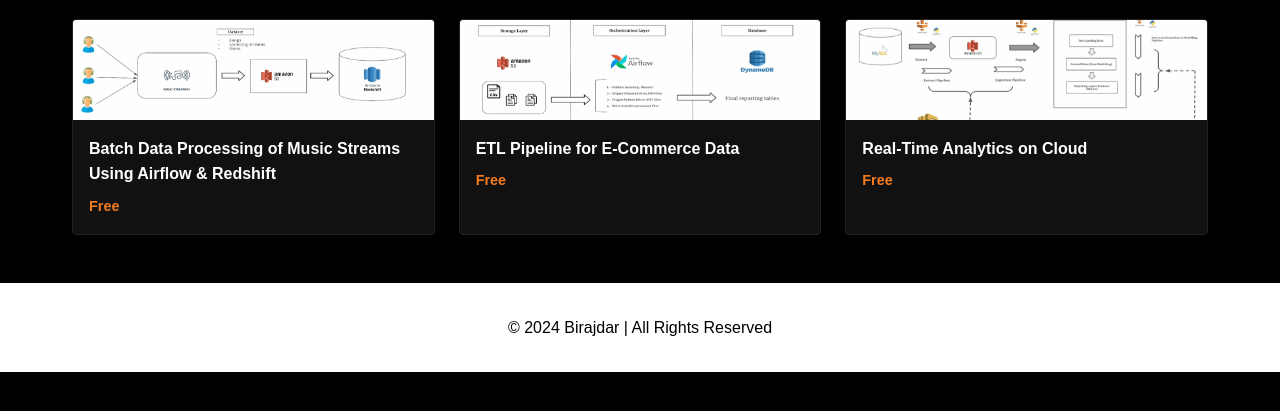
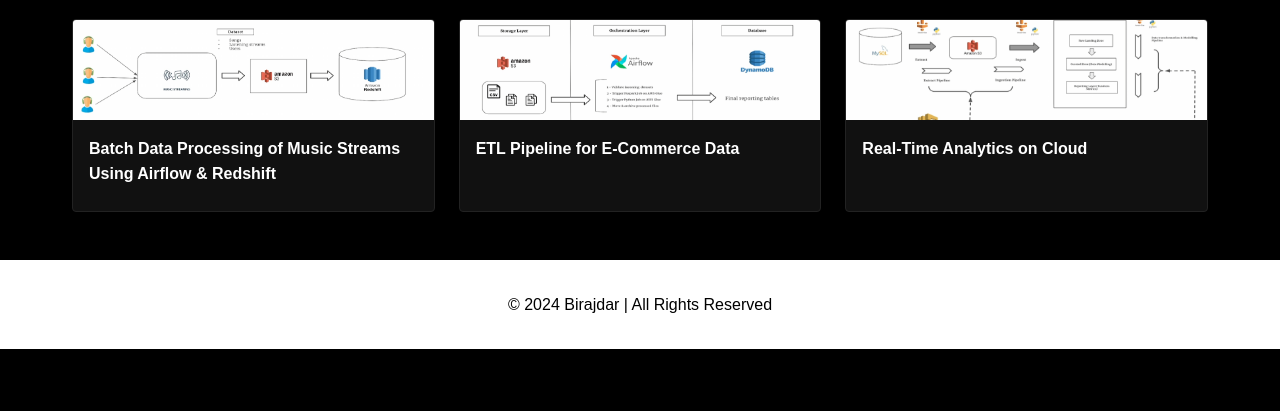
Before and after one commit to AbhishekBirajdar/website, a plain HTML site: page projects.html in a window 1280 px wide. Shown: the part 183-594 px from the top of the page. Drawn offline with Linux system fonts and the light colour scheme.

Commit message:
education

```diff
--- a/projects.html
+++ b/projects.html
@@ -136,7 +136,7 @@
           <img src="projects/project1/image1.png" alt="Project 1" class="project-image" />
           <div class="project-info">
             <div class="project-title">Batch Data Processing of Music Streams Using Airflow & Redshift</div>
-            <div class="project-price">Free</div>
+            <!-- <div class="project-price">Free</div> -->
           </div>
         </a>
       </div>
@@ -147,7 +147,7 @@
           <img src="projects/project2/image3.png" alt="Project 2" class="project-image" />
           <div class="project-info">
             <div class="project-title">ETL Pipeline for E-Commerce Data</div>
-            <div class="project-price">Free</div>
+            <!-- <div class="project-price">Free</div> -->
           </div>
         </a>
       </div>
@@ -158,7 +158,7 @@
           <img src="projects/project_3/image2.png" alt="Project 3" class="project-image" />
           <div class="project-info">
             <div class="project-title">Real-Time Analytics on Cloud</div>
-            <div class="project-price">Free</div>
+            <!-- <div class="project-price">Free</div> -->
           </div>
         </a>
       </div>
```
